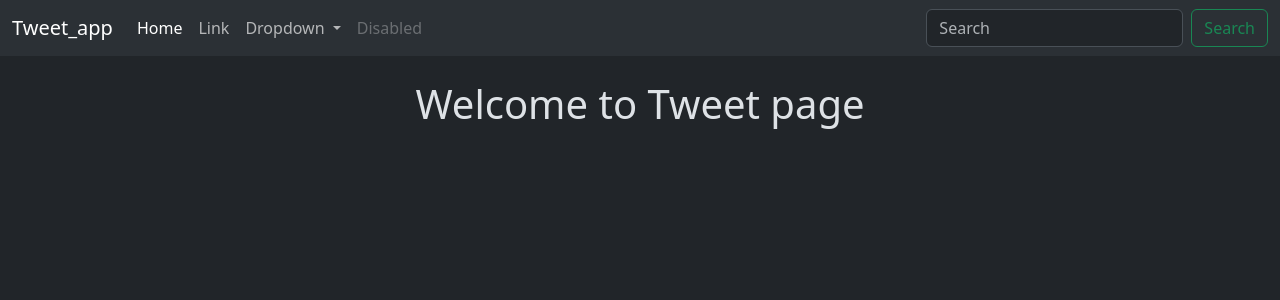
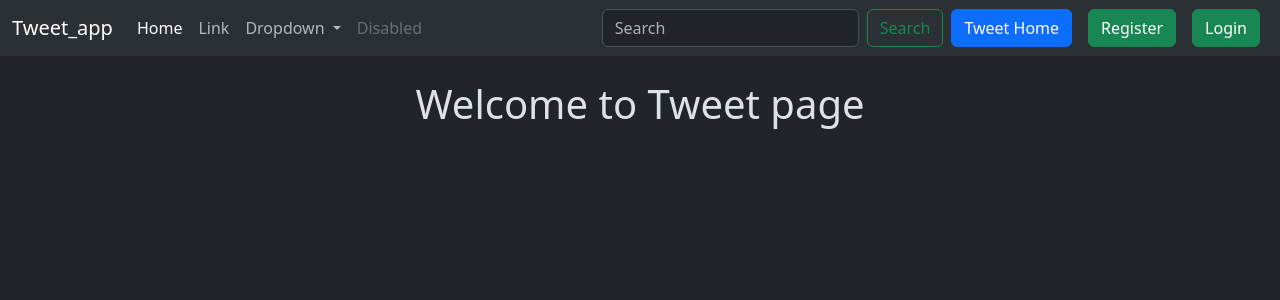
Before and after one commit to Satish-Das/tweet_application, a Django app: page /tweet/ in a window 1280 px wide. Shown: the top 300 px of the page. Run offline with Django 5.2, Linux system fonts and the light colour scheme.

Commit message:
Add logout functionality and update navigation for authenticated users

```diff
--- a/tweet_app/templates/layout.html
+++ b/tweet_app/templates/layout.html
@@ -46,6 +46,17 @@
                 <input class="form-control me-2" type="search" placeholder="Search" aria-label="Search"/>
                 <button class="btn btn-outline-success" type="submit">Search</button>
             </form>
+
+            <a href="{% url 'tweet_list'%}" class="btn btn-primary mx-2">Tweet Home</a>
+            {% if user.is_authenticated %}
+            <form method="post" action="{% url 'logout' %}">
+                {% csrf_token %}
+                <button class="btn btn-danger" type="submit" >Logout</button>
+            </form>
+            {% else %}
+            <a href="{% url 'register'%}" class="btn btn-success mx-2">Register</a>
+            <a href="{% url 'login'%}" class="btn btn-success mx-2">Login</a>
+            {% endif %}
             </div>
         </div>
     </nav>
```
